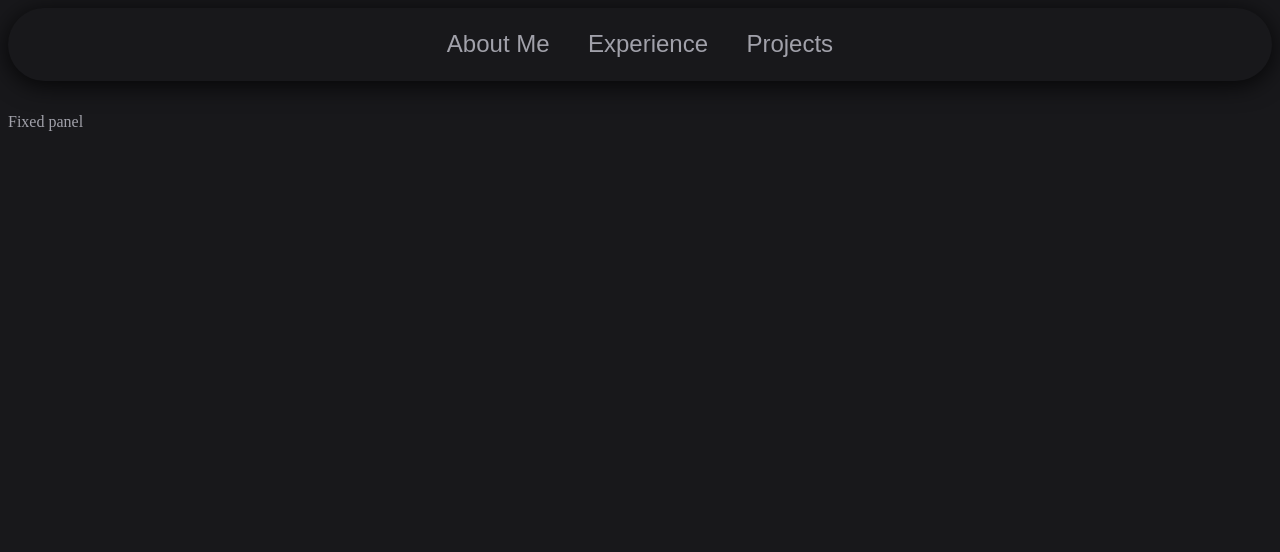
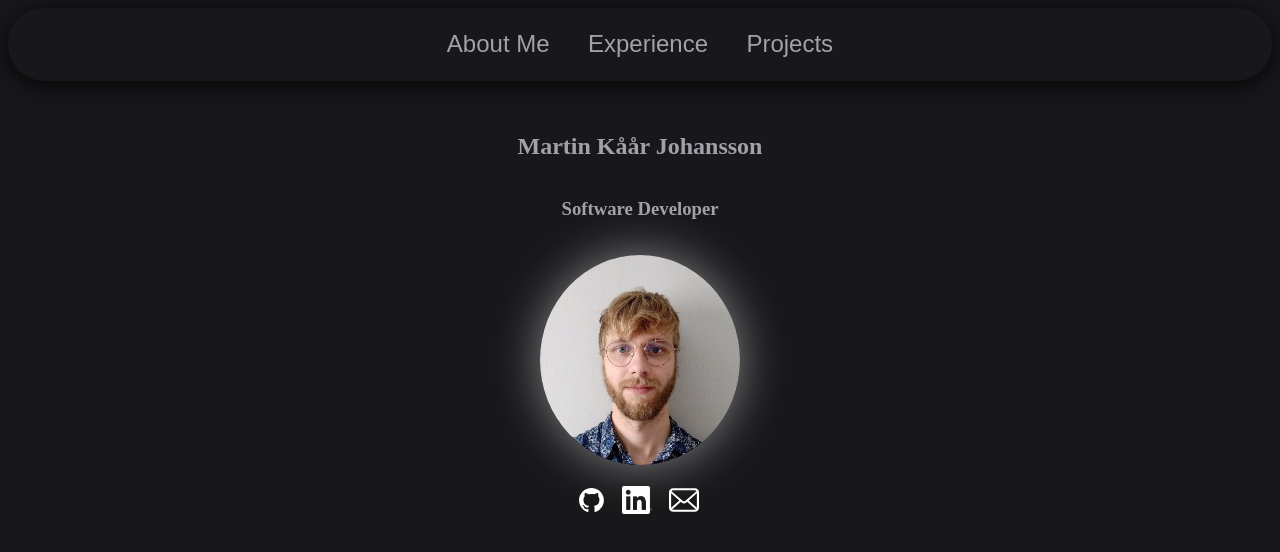
Before and after one commit to DefinitelyUnlikely/definitelyunlikely.github.io, a SvelteKit app in the folder portfolio/: page / in a window 1280 px wide. Shown: the top 552 px of the page. Built offline with nearby package versions, Linux system fonts and the light colour scheme.

Commit message:
add profile picture and links

```diff
--- a/portfolio/src/routes/+page.svelte
+++ b/portfolio/src/routes/+page.svelte
@@ -3,11 +3,53 @@
     import Experience from "../components/sections/experience.svelte";
     import Projects from "../components/sections/projects.svelte";
     import { activeSection } from "$lib/sectionState.svelte";
+
+    import githubIcon from "$lib/assets/github-mark-white.svg";
+    import linkedinIcon from "$lib/images/InBug-White.png";
+    import emailIcon from "$lib/assets/email-8-svgrepo-com.svg";
+    import profilePic from "$lib/images/linkedin-profile-pic2.jpg";
 </script>
 
 <main>
     <div class="fixed-panel" class:hidden={activeSection.current === ""}>
-        Fixed panel
+        <h2 class="name">Martin Kåår Johansson</h2>
+        <h3 class="title">Software Developer</h3>
+        <div class="profile-pic">
+            <img id="prof-pic" src={profilePic} alt="Martin Kåår Johansson" />
+        </div>
+        <div class="links">
+            <div class="github">
+                <a href="https://github.com/DefinitelyUnlikely/" target="_blank"
+                    ><img
+                        class="contact-icon"
+                        id="gh-1"
+                        src={githubIcon}
+                        alt="invertocat logo"
+                    /></a
+                >
+            </div>
+            <div class="linkedin">
+                <a
+                    href="https://linkedin.com/in/martin-kaar-johansson"
+                    target="_blank"
+                    ><img
+                        src={linkedinIcon}
+                        alt="LinkedIn ln Logo"
+                        class="contact-icon"
+                    /></a
+                >
+            </div>
+            <div class="email">
+                <a href="mailto:martin@kaarjohansson.se" target="_blank"
+                    ><img
+                        id="mail"
+                        src={emailIcon}
+                        alt="An icon of an email"
+                        class="contact-icon"
+                    /></a
+                >
+            </div>
+        </div>
     </div>
     <div class="section-panel" class:hidden={activeSection.current === ""}>
         {#if activeSection.current === "about"}
@@ -36,11 +78,47 @@
     .fixed-panel {
         width: 50%;
         height: 100%;
+        display: flex;
+        flex-direction: column;
+        justify-content: flex-start;
+        align-items: center;
     }
 
     .fixed-panel.hidden {
         width: 100%;
         height: 100%;
+    }
+
+    .profile-pic {
+        margin: 1rem 0 1rem 0;
+    }
+
+    #prof-pic {
+        width: 200px;
+        border-radius: 50%;
+        box-shadow: 0 0 3rem rgba(255, 255, 255, 0.473);
+    }
+
+    .links {
+        margin-bottom: 2rem;
+        display: flex;
+        justify-content: center;
+        align-items: center;
+    }
+
+    .links > div {
+        margin-left: 0.5rem;
+        margin-right: 0.5rem;
+    }
+
+    #gh-1 {
+        width: 25px;
+        /* Github logo need size adjustment due to being round */
+    }
+
+    .contact-icon {
+        width: 30px;
+        margin-right: 0.1rem;
     }
 
     .section-panel {
```
